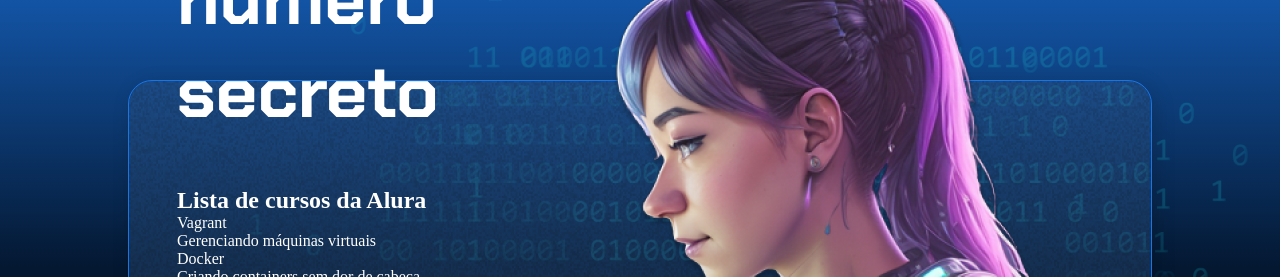
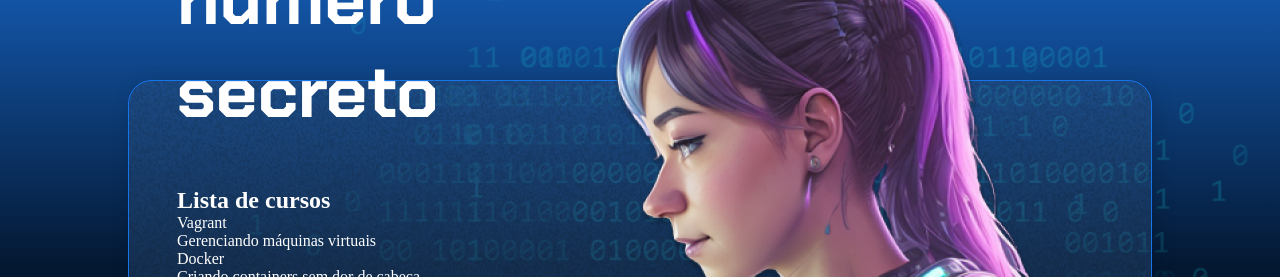
Before and after one commit to raquelConta2/cursos-alura, a plain HTML site: page index.html in a window 1280 px wide. Shown: the top 277 px of the page. Drawn offline with Linux system fonts and the light colour scheme; a script that the page names is missing.

Commit message:
Título alterado

```diff
--- a/index.html
+++ b/index.html
@@ -20,7 +20,7 @@
             <div class="container__informacoes">
                 <div class="container__texto">
                     <h1>Adivinhe o <span class="container__texto-azul">numero secreto teste</span></h1>
-                    <h2>Lista de cursos da Alura</h2>
+                    <h2>Lista de cursos</h2>
 
                     <dl>
                         <dt>Vagrant</dt>
```
